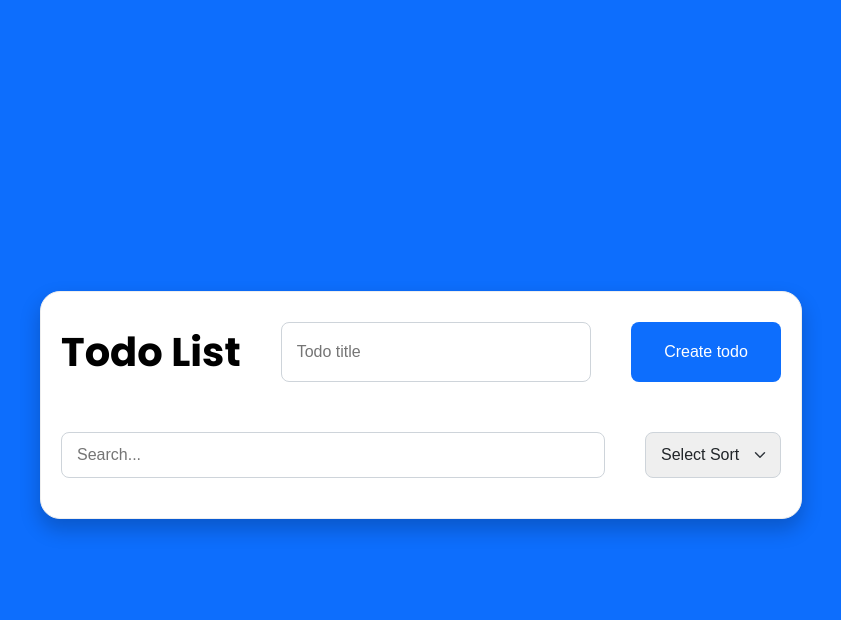
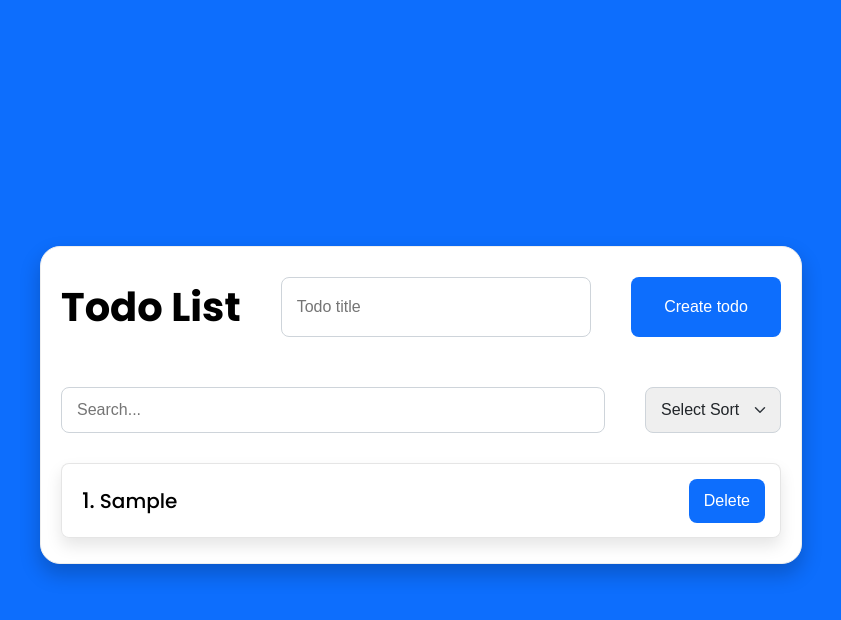
Before and after one commit to DimaChekashov/foxsay-todo, a React (Create React App) app: page / in a window 1280 px wide. Both pictures are taken after typing "Sample" into the empty fields and a click on the button "Create todo". Shown: the top 620 px of the page, without its empty margins (219-1060 px from the left). Built offline with nearby package versions, Linux system fonts and the light colour scheme.

Commit message:
fix create Todo

```diff
--- a/src/components/TodoList/TodoList.tsx
+++ b/src/components/TodoList/TodoList.tsx
@@ -1,10 +1,10 @@
-import React, { useMemo } from 'react';
+import React, { useEffect, useMemo, useState } from 'react';
 import { ITodoItem, SortFieldType } from '../../types/types';
 import TodoItem from '../TodoItem/TodoItem';
 import { TransitionGroup, CSSTransition } from 'react-transition-group';
+import { observer } from 'mobx-react-lite';
 
 import './TodoList.sass';
-import { observer } from 'mobx-react-lite';
 
 interface Props {
   todos: ITodoItem[];
@@ -15,6 +15,11 @@ interface Props {
 }
 
 const TodoList: React.FC<Props> = observer(({ todos, remove, ready, searchQuery, selectedSort }) => {
+  const [todoList, setTodoList] = useState<ITodoItem[]>(todos);
+
+  useEffect(() => {
+    setTodoList(todos)
+  }, [todos]);
 
   const sortedTodos = useMemo(() => {
     if(selectedSort) {
@@ -23,16 +28,15 @@ const TodoList: React.FC<Props> = observer(({ todos, remove, ready, searchQuery,
     return todos;
   }, [selectedSort, todos]);
 
-  const sortedAndSearchedTodos = useMemo(() => {
-    console.log(sortedTodos);
-    return sortedTodos.filter(todo => todo.title.toLowerCase().includes(searchQuery));
+  useMemo(() => {
+    setTodoList(sortedTodos.filter(todo => todo.title.toLowerCase().includes(searchQuery.toLowerCase())));
   }, [searchQuery, sortedTodos]);
 
   return (
     <>
-      {todos.length !== 0
+      {todoList.length !== 0
         ? <TransitionGroup>
-            {sortedAndSearchedTodos.map((todo, index) => (
+            {todoList.map((todo, index) => (
               <CSSTransition
                 key={todo.id}
                 timeout={500}
```
